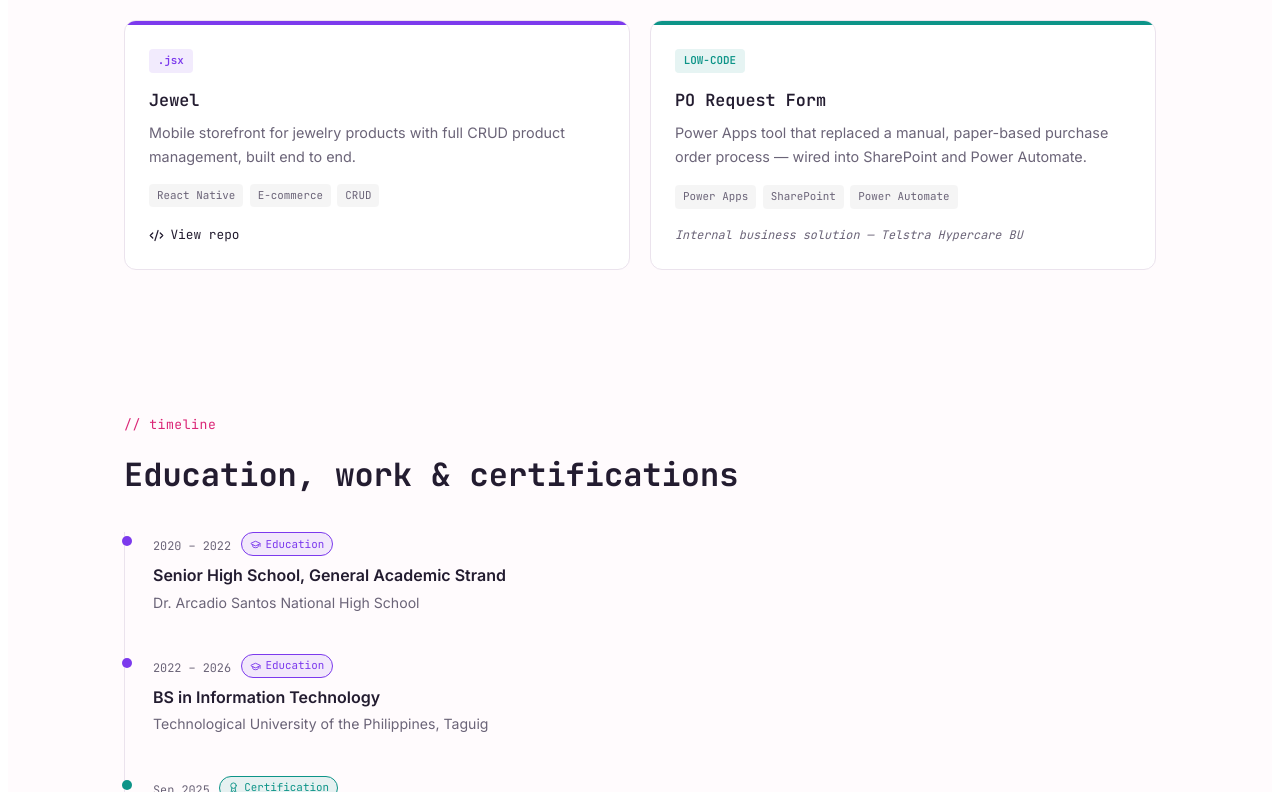
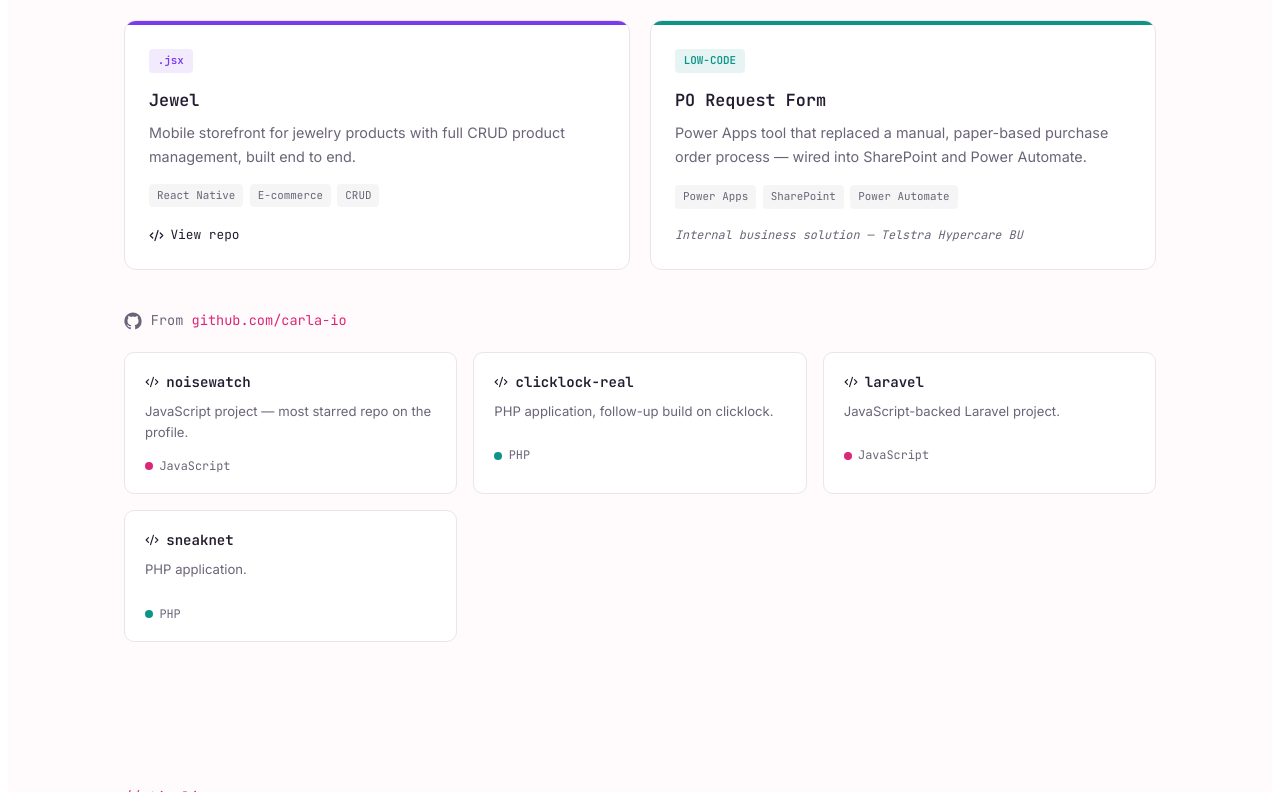
Before and after one commit to carla-io/Portfolio, a React (Vite) app: page / in a window 1280 px wide. Shown: the part 2008-2800 px from the top of the page. Built offline with nearby package versions, Linux system fonts and the light colour scheme.

Commit message:
Remove GitHub repos and comment out header section
Removed two GitHub repositories from the list and commented out the GitHub header section.

```diff
--- a/src/App.tsx
+++ b/src/App.tsx
@@ -164,8 +164,6 @@ const CV_FILE_PATH = '/Dasal_Carla_C_Resume.pdf';
 
 const GITHUB_REPOS: GithubRepo[] = [
   { name: 'noisewatch', desc: 'JavaScript project — most starred repo on the profile.', lang: 'JavaScript', accent: 'pink', href: `${GITHUB_URL}/noisewatch` },
-  { name: 'bahalaka', desc: 'Frontend styling project built with CSS.', lang: 'CSS', accent: 'lilac', href: `${GITHUB_URL}/bahalaka` },
-  { name: 'clicklock', desc: 'PHP application.', lang: 'PHP', accent: 'mint', href: `${GITHUB_URL}/clicklock` },
   { name: 'clicklock-real', desc: 'PHP application, follow-up build on clicklock.', lang: 'PHP', accent: 'mint', href: `${GITHUB_URL}/clicklock-real` },
   { name: 'laravel', desc: 'JavaScript-backed Laravel project.', lang: 'JavaScript', accent: 'pink', href: `${GITHUB_URL}/laravel` },
   { name: 'sneaknet', desc: 'PHP application.', lang: 'PHP', accent: 'mint', href: `${GITHUB_URL}/sneaknet` },
@@ -326,7 +324,7 @@ export default function CarlaDasalPortfolio() {
             ))}
           </div>
 
-          {/* <div className="cp-github-header">
+          <div className="cp-github-header">
             <GithubIcon size={18} />
             <span>From <a href={GITHUB_URL} target="_blank" rel="noopener noreferrer" className="cp-github-link">github.com/{GITHUB_USERNAME}</a></span>
           </div>
@@ -344,7 +342,7 @@ export default function CarlaDasalPortfolio() {
                 </div>
               </a>
             ))}
-          </div> */}
+          </div>
         </section>
 
         {/* TIMELINE */}
```
